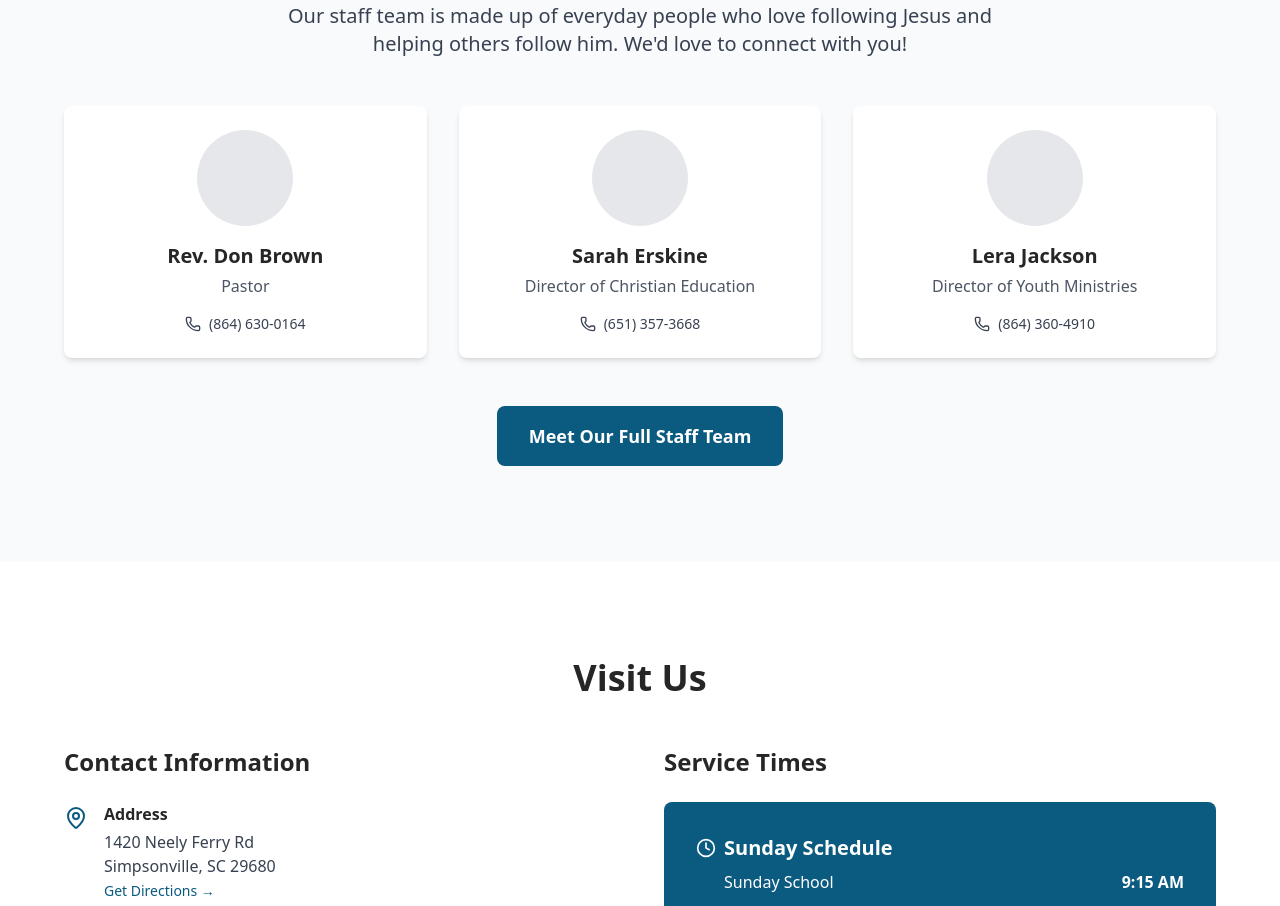
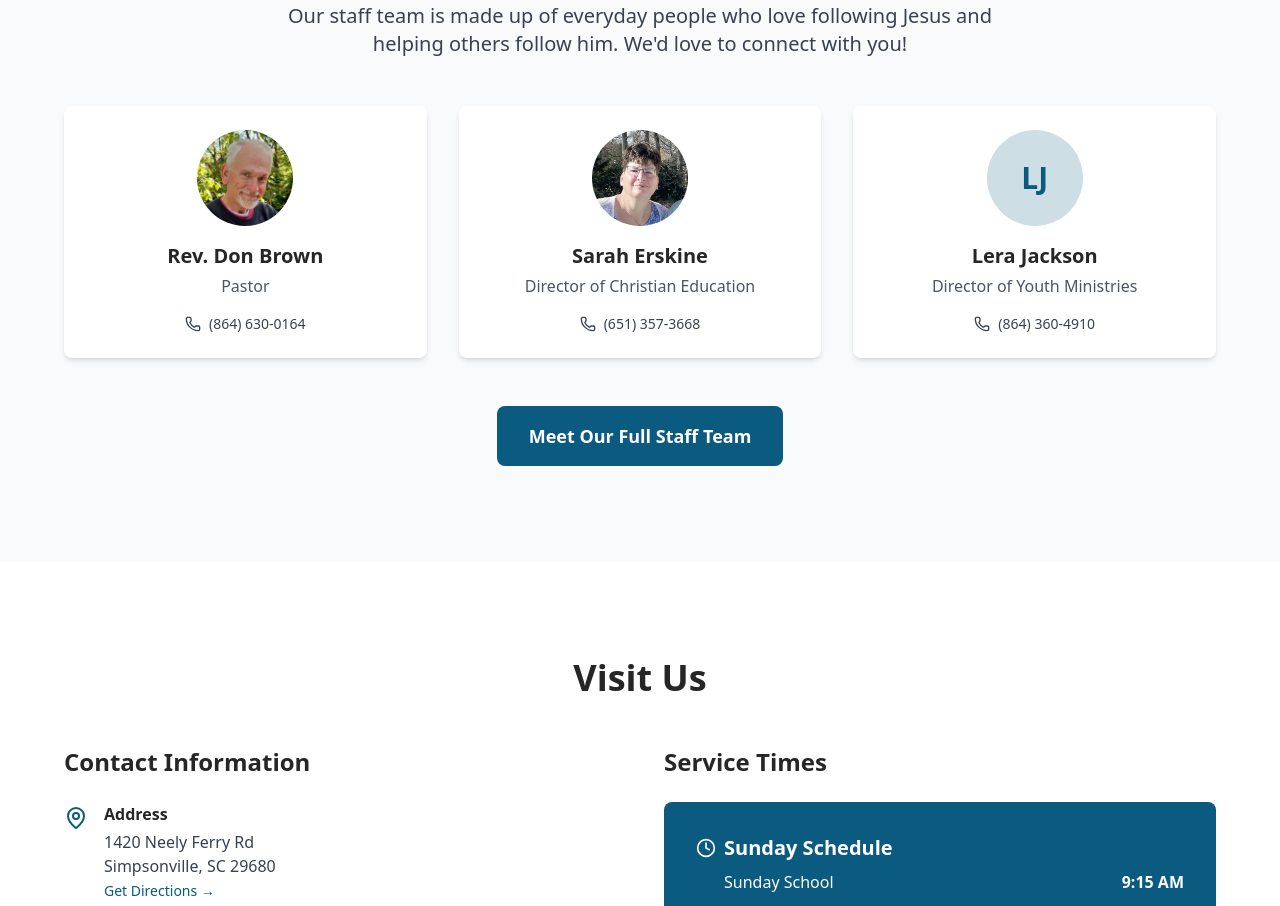
Before and after one commit to 30DaiStartup/HopewellUMC, a Next.js app: page /about in a window 1280 px wide. Shown: the part 3000-3906 px from the top of the page. Built offline with nearby package versions, Linux system fonts and the light colour scheme.

Commit message:
Fix missing images in Meet Our Team section on /about page
- Import Next.js Image component
- Add actual staff photos for Rev. Don Brown and Sarah Erskine
- Use initials fallback (LJ) for Lera Jackson who has no photo
- Follow the same pattern used in /connect page for consistency

```diff
--- a/src/app/about/page.tsx
+++ b/src/app/about/page.tsx
@@ -2,6 +2,7 @@
 
 import { Building2, Heart, Users, Globe, Phone, Mail, MapPin, Clock } from "lucide-react";
 import Link from "next/link";
+import Image from "next/image";
 
 export default function AboutPage() {
   return (
@@ -213,7 +214,15 @@ export default function AboutPage() {
             <div className="grid md:grid-cols-2 lg:grid-cols-3 gap-8 mb-12">
               {/* Pastor */}
               <div className="bg-white rounded-lg shadow-md p-6 text-center">
-                <div className="w-24 h-24 bg-gray-200 rounded-full mx-auto mb-4"></div>
+                <div className="relative w-24 h-24 mx-auto mb-4">
+                  <Image
+                    src="/staff-photos/don-brown.jpg"
+                    alt="Rev. Don Brown"
+                    fill
+                    className="object-cover rounded-full"
+                    sizes="96px"
+                  />
+                </div>
                 <h3 className="text-xl font-bold mb-1">Rev. Don Brown</h3>
                 <p className="text-gray-600 mb-4">Pastor</p>
                 <div className="flex flex-col gap-2 text-sm text-gray-700">
@@ -226,7 +235,15 @@ export default function AboutPage() {
 
               {/* Christian Education */}
               <div className="bg-white rounded-lg shadow-md p-6 text-center">
-                <div className="w-24 h-24 bg-gray-200 rounded-full mx-auto mb-4"></div>
+                <div className="relative w-24 h-24 mx-auto mb-4">
+                  <Image
+                    src="/staff-photos/sarah-erskine.jpg"
+                    alt="Sarah Erskine"
+                    fill
+                    className="object-cover rounded-full"
+                    sizes="96px"
+                  />
+                </div>
                 <h3 className="text-xl font-bold mb-1">Sarah Erskine</h3>
                 <p className="text-gray-600 mb-4">Director of Christian Education</p>
                 <div className="flex flex-col gap-2 text-sm text-gray-700">
@@ -239,7 +256,9 @@ export default function AboutPage() {
 
               {/* Youth Ministries */}
               <div className="bg-white rounded-lg shadow-md p-6 text-center">
-                <div className="w-24 h-24 bg-gray-200 rounded-full mx-auto mb-4"></div>
+                <div className="w-24 h-24 rounded-full bg-[#0b5a7f]/20 flex items-center justify-center mx-auto mb-4">
+                  <span className="text-3xl text-[#0b5a7f] font-bold">LJ</span>
+                </div>
                 <h3 className="text-xl font-bold mb-1">Lera Jackson</h3>
                 <p className="text-gray-600 mb-4">Director of Youth Ministries</p>
                 <div className="flex flex-col gap-2 text-sm text-gray-700">
```
